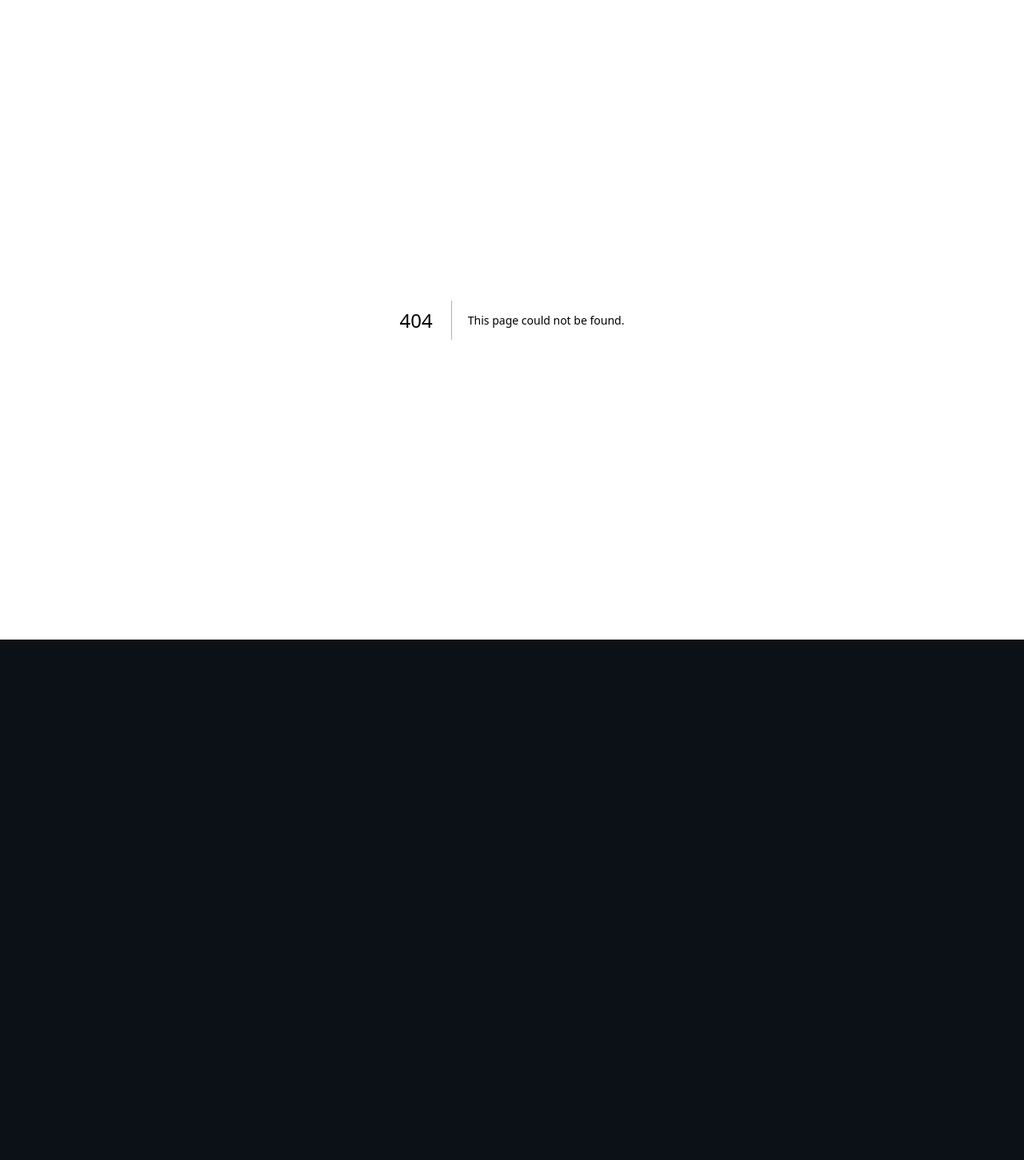
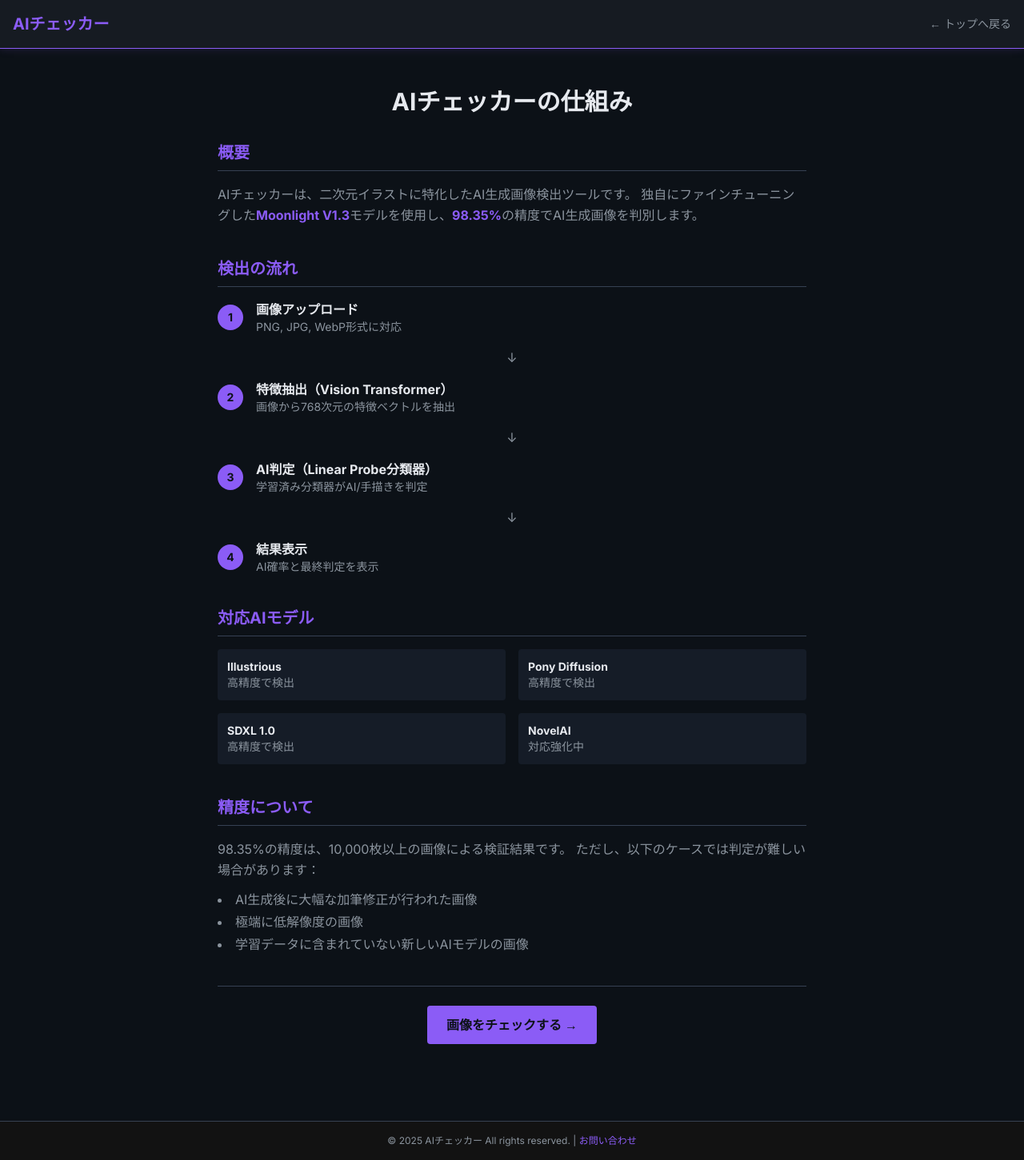
Before and after one commit to bonanza127/AIcheckers, a Next.js app: page /how-it-works in a window 1280 px wide. Before the commit this address had no page. Shown: the whole page at 80% size. Before the commit the page ends 800 px from the top, so only its background shows below. Built offline with nearby package versions, Linux system fonts and the light colour scheme.

Commit message:
feat: add how-it-works page

```diff
--- /dev/null
+++ b/src/app/how-it-works/page.tsx
@@ -0,0 +1,132 @@
+import Link from "next/link";
+import type { Metadata } from "next";
+
+export const metadata: Metadata = {
+  title: "仕組み | AIチェッカー",
+  description: "AIチェッカーがどのようにAI生成画像を検出するかを解説します。",
+};
+
+export default function HowItWorks() {
+  return (
+    <div className="min-h-screen bg-background text-foreground">
+      {/* Header */}
+      <header className="site-header border-b border-gray-700">
+        <div className="container mx-auto px-4 py-4 flex items-center justify-between">
+          <Link href="/" className="text-xl font-bold text-accent hover:opacity-80">
+            AIチェッカー
+          </Link>
+          <nav className="text-sm text-muted">
+            <Link href="/" className="hover:text-accent">← トップへ戻る</Link>
+          </nav>
+        </div>
+      </header>
+
+      {/* Main Content */}
+      <main className="container mx-auto px-4 py-12 max-w-3xl">
+        <h1 className="text-3xl font-bold mb-8 text-center">AIチェッカーの仕組み</h1>
+
+        {/* Overview */}
+        <section className="mb-10">
+          <h2 className="text-xl font-bold mb-4 text-accent border-b border-gray-700 pb-2">概要</h2>
+          <p className="text-muted leading-relaxed">
+            AIチェッカーは、二次元イラストに特化したAI生成画像検出ツールです。
+            独自にファインチューニングした<span className="text-accent font-bold">Moonlight V1.3</span>モデルを使用し、
+            <span className="text-accent font-bold">98.35%</span>の精度でAI生成画像を判別します。
+          </p>
+        </section>
+
+        {/* Detection Flow */}
+        <section className="mb-10">
+          <h2 className="text-xl font-bold mb-4 text-accent border-b border-gray-700 pb-2">検出の流れ</h2>
+          <div className="space-y-4">
+            <div className="flex items-center gap-4">
+              <span className="w-8 h-8 rounded-full bg-accent text-background flex items-center justify-center font-bold text-sm">1</span>
+              <div>
+                <p className="font-bold">画像アップロード</p>
+                <p className="text-muted text-sm">PNG, JPG, WebP形式に対応</p>
+              </div>
+            </div>
+            <div className="flex justify-center text-muted">↓</div>
+            <div className="flex items-center gap-4">
+              <span className="w-8 h-8 rounded-full bg-accent text-background flex items-center justify-center font-bold text-sm">2</span>
+              <div>
+                <p className="font-bold">特徴抽出（Vision Transformer）</p>
+                <p className="text-muted text-sm">画像から768次元の特徴ベクトルを抽出</p>
+              </div>
+            </div>
+            <div className="flex justify-center text-muted">↓</div>
+            <div className="flex items-center gap-4">
+              <span className="w-8 h-8 rounded-full bg-accent text-background flex items-center justify-center font-bold text-sm">3</span>
+              <div>
+                <p className="font-bold">AI判定（Linear Probe分類器）</p>
+                <p className="text-muted text-sm">学習済み分類器がAI/手描きを判定</p>
+              </div>
+            </div>
+            <div className="flex justify-center text-muted">↓</div>
+            <div className="flex items-center gap-4">
+              <span className="w-8 h-8 rounded-full bg-accent text-background flex items-center justify-center font-bold text-sm">4</span>
+              <div>
+                <p className="font-bold">結果表示</p>
+                <p className="text-muted text-sm">AI確率と最終判定を表示</p>
+              </div>
+            </div>
+          </div>
+        </section>
+
+        {/* Supported Models */}
+        <section className="mb-10">
+          <h2 className="text-xl font-bold mb-4 text-accent border-b border-gray-700 pb-2">対応AIモデル</h2>
+          <div className="grid grid-cols-2 gap-4 text-sm">
+            <div className="bg-gray-800/50 p-3 rounded">
+              <p className="font-bold">Illustrious</p>
+              <p className="text-muted">高精度で検出</p>
+            </div>
+            <div className="bg-gray-800/50 p-3 rounded">
+              <p className="font-bold">Pony Diffusion</p>
+              <p className="text-muted">高精度で検出</p>
+            </div>
+            <div className="bg-gray-800/50 p-3 rounded">
+              <p className="font-bold">SDXL 1.0</p>
+              <p className="text-muted">高精度で検出</p>
+            </div>
+            <div className="bg-gray-800/50 p-3 rounded">
+              <p className="font-bold">NovelAI</p>
+              <p className="text-muted">対応強化中</p>
+            </div>
+          </div>
+        </section>
+
+        {/* Accuracy Note */}
+        <section className="mb-10">
+          <h2 className="text-xl font-bold mb-4 text-accent border-b border-gray-700 pb-2">精度について</h2>
+          <p className="text-muted leading-relaxed">
+            98.35%の精度は、10,000枚以上の画像による検証結果です。
+            ただし、以下のケースでは判定が難しい場合があります：
+          </p>
+          <ul className="list-disc list-inside text-muted mt-3 space-y-1">
+            <li>AI生成後に大幅な加筆修正が行われた画像</li>
+            <li>極端に低解像度の画像</li>
+            <li>学習データに含まれていない新しいAIモデルの画像</li>
+          </ul>
+        </section>
+
+        {/* Back Link */}
+        <div className="text-center pt-6 border-t border-gray-700">
+          <Link
+            href="/"
+            className="inline-block px-6 py-3 bg-accent text-background font-bold rounded hover:opacity-90 transition"
+          >
+            画像をチェックする →
+          </Link>
+        </div>
+      </main>
+
+      {/* Footer */}
+      <footer className="site-footer p-4 mt-12">
+        <div className="container mx-auto text-center text-xs text-muted">
+          <p>&copy; 2025 AIチェッカー All rights reserved. | <a href="mailto:contact@aicheckers.net" className="text-accent hover:underline">お問い合わせ</a></p>
+        </div>
+      </footer>
+    </div>
+  );
+}
```
